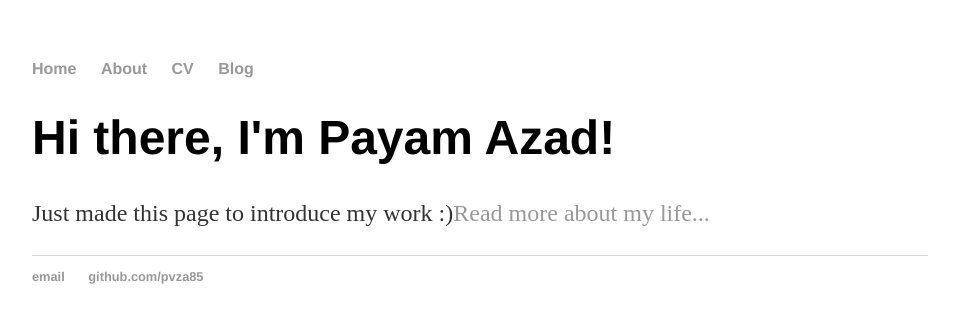
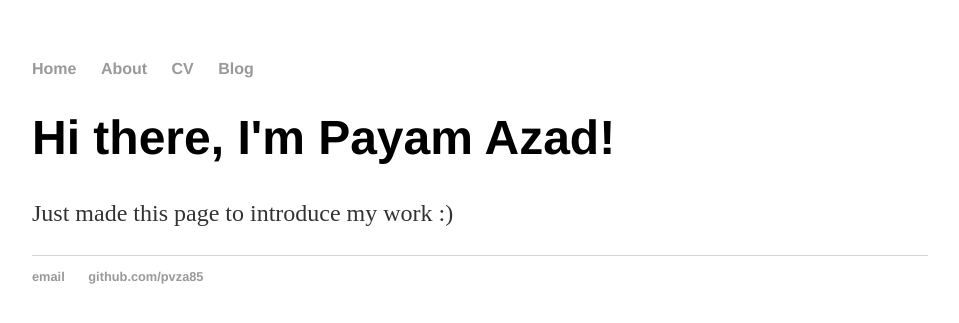
Before and after one commit to pvza85/pvza85.github.io, a Jekyll site: the page built from index.html, in a window 1280 px wide. Shown: the top 323 px of the page, without its empty margins (160-1119 px from the left). Built offline with Jekyll 4.4.1, drawn with Linux system fonts in a browser that asks for light colours.

Commit message:
Update index.html

```diff
--- a/index.html
+++ b/index.html
@@ -4,5 +4,5 @@ title: Payam GitHub Portal
 ---
 <div class="blurb">
 	<h1>Hi there, I'm Payam Azad!</h1>
-	<p>Just made this page to introduce my work :)<a href="/about">Read more about my life...</a></p>
+	<p>Just made this page to introduce my work :)</p>
 </div><!-- /.blurb -->
```
